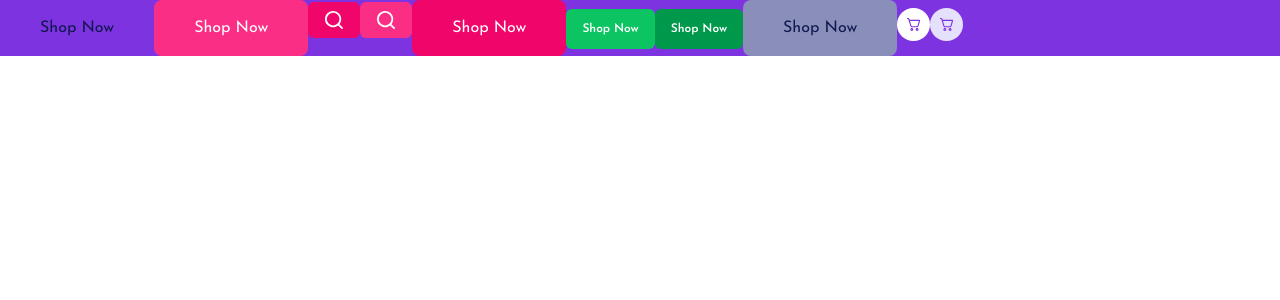
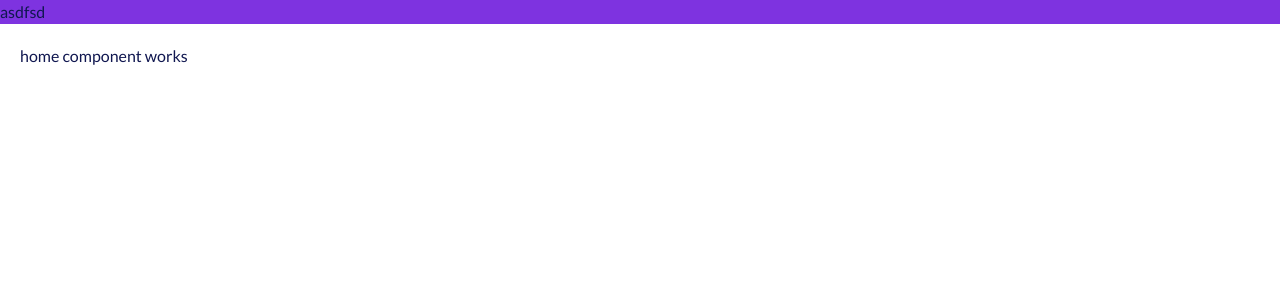
Before and after one commit to RochaDiego04/Hekto, a React (Vite) app: page / in a window 1280 px wide. Shown: the top 300 px of the page. Built offline with nearby package versions, Linux system fonts and the light colour scheme.

Commit message:
feat [navigation]: Adding routing for application and not found page view

```diff
--- a/package.json
+++ b/package.json
@@ -11,7 +11,8 @@
   },
   "dependencies": {
     "react": "^18.3.1",
-    "react-dom": "^18.3.1"
+    "react-dom": "^18.3.1",
+    "react-router-dom": "^6.26.2"
   },
   "devDependencies": {
     "@eslint/js": "^9.9.0",
--- a/src/App.tsx
+++ b/src/App.tsx
@@ -1,11 +1,27 @@
+import { createBrowserRouter, Outlet, RouterProvider } from "react-router-dom";
+
 import Header from "./components/Header";
+import TopBar from "./components/TopBar";
+
+import NotFound from "./pages/NotFound/NotFound";
+import Home from "./pages/Home/Home";
+import Footer from "./components/Footer";
+import NavBar from "./components/NavBar";
+import MainLayout from "./layout/Mainlayout";
 
 function App() {
-  return (
-    <>
-      <Header />
-    </>
-  );
+  const router = createBrowserRouter([
+    {
+      path: "/",
+      element: <MainLayout />, // Main layout for all common pages
+      children: [
+        { index: true, element: <Home /> }, // Default home page
+      ],
+    },
+    { path: "*", element: <NotFound /> }, // 404 page without layout
+  ]);
+
+  return <RouterProvider router={router} />;
 }
 
 export default App;
--- /dev/null
+++ b/src/assets/HektoLogo.tsx
@@ -0,0 +1,40 @@
+type HektoLogoProps = {
+  width: string;
+  height: string;
+  [key: string]: unknown;
+};
+
+export default function HektoLogo({ width, height, ...props }: HektoLogoProps) {
+  return (
+    <div style={{ width, height }} {...props}>
+      <svg
+        width="100"
+        height="28"
+        viewBox="0 0 100 28"
+        fill="none"
+        xmlns="http://www.w3.org/2000/svg"
+      >
+        <path
+          d="M22.6013 1.85268V27.5805H17.307V17.1286H5.29432V27.5805H0V1.85268H5.29432V12.2347H17.307V1.85268H22.6013Z"
+          fill="#0D0E43"
+        />
+        <path
+          d="M36.5343 28C34.5869 28 32.9317 27.6504 31.5686 26.9513C30.2298 26.2522 29.2074 25.2851 28.5015 24.0499C27.7956 22.8148 27.4426 21.3933 27.4426 19.7853C27.4426 18.2472 27.8564 16.8606 28.6841 15.6255C29.5117 14.3903 30.6192 13.4116 32.0067 12.6891C33.3942 11.9434 34.9399 11.5705 36.6438 11.5705C38.9319 11.5705 40.8062 12.2114 42.2668 13.4931C43.7516 14.7516 44.7131 16.5809 45.1512 18.9813L32.737 22.7566L31.6051 20.0999L40.5872 17.1985L39.5283 17.6529C39.3336 17.047 38.9806 16.5227 38.4694 16.0799C37.9826 15.6138 37.2402 15.3808 36.2422 15.3808C35.4876 15.3808 34.8182 15.5556 34.234 15.9051C33.6741 16.2314 33.236 16.7091 32.9195 17.3383C32.6274 17.9442 32.4814 18.6667 32.4814 19.5056C32.4814 20.4611 32.6639 21.2651 33.0291 21.9176C33.3942 22.5468 33.8932 23.0246 34.5261 23.3508C35.159 23.6771 35.8649 23.8402 36.6438 23.8402C37.2037 23.8402 37.7392 23.747 38.2504 23.5605C38.7859 23.3741 39.3092 23.1294 39.8204 22.8265L42.0842 26.4619C41.2322 26.928 40.3072 27.3009 39.3092 27.5805C38.3356 27.8602 37.4106 28 36.5343 28Z"
+          fill="#0D0E43"
+        />
+        <path
+          d="M48.8658 27.5805V0H53.9776V27.5805H48.8658ZM58.0305 17.1985L65.26 27.5805H59.3084L54.6713 19.995L58.0305 17.1985ZM52.4441 23.3508L51.9329 18.7016L61.5722 11.9201L64.6758 14.5418L52.4441 23.3508Z"
+          fill="#0D0E43"
+        />
+        <path
+          d="M70.295 5.59301H75.4068V12.2347H79.2771V16.0449H75.4068V27.5805H70.295V16.0449H67.8122V12.2347H70.295V5.59301Z"
+          fill="#0D0E43"
+        />
+        <path
+          d="M81.9263 19.7503C81.9263 18.1889 82.3036 16.7907 83.0582 15.5556C83.8371 14.3204 84.9203 13.3533 86.3078 12.6542C87.6953 11.9318 89.2896 11.5705 91.0909 11.5705C92.9165 11.5705 94.4988 11.9318 95.8376 12.6542C97.1764 13.3533 98.1987 14.3204 98.9046 15.5556C99.6349 16.7907 100 18.1889 100 19.7503C100 21.3117 99.6349 22.7216 98.9046 23.98C98.1987 25.2151 97.1764 26.1939 95.8376 26.9164C94.4988 27.6388 92.8922 28 91.0179 28C89.2653 28 87.6953 27.6737 86.3078 27.0212C84.9446 26.3687 83.8736 25.4249 83.0947 24.1898C82.3157 22.9546 81.9263 21.4748 81.9263 19.7503ZM87.0745 19.7853C87.0745 20.5776 87.2449 21.3 87.5857 21.9526C87.9265 22.5818 88.389 23.0828 88.9732 23.4557C89.5574 23.8285 90.2146 24.015 90.9449 24.015C91.7482 24.015 92.4419 23.8285 93.0261 23.4557C93.6103 23.0828 94.0606 22.5818 94.3771 21.9526C94.6935 21.3 94.8517 20.5776 94.8517 19.7853C94.8517 18.9696 94.6935 18.2472 94.3771 17.618C94.0606 16.9888 93.6103 16.4877 93.0261 16.1149C92.4419 15.742 91.7482 15.5556 90.9449 15.5556C90.2146 15.5556 89.5574 15.742 88.9732 16.1149C88.389 16.4877 87.9265 16.9888 87.5857 17.618C87.2449 18.2472 87.0745 18.9696 87.0745 19.7853Z"
+          fill="#0D0E43"
+        />
+      </svg>
+    </div>
+  );
+}
--- /dev/null
+++ b/src/components/Footer.tsx
@@ -0,0 +1,3 @@
+export default function Footer() {
+  return <p>footer works</p>;
+}
--- a/src/components/Header.tsx
+++ b/src/components/Header.tsx
@@ -1,5 +1,9 @@
-import TopBar from "./TopBar";
+import Slider from "./Slider";
 
 export default function Header() {
-  return <TopBar></TopBar>;
+  return (
+    <>
+      <Slider></Slider>
+    </>
+  );
 }
--- /dev/null
+++ b/src/components/NavBar.tsx
@@ -0,0 +1,14 @@
+import { NavLink } from "react-router-dom";
+
+export default function NavBar() {
+  return (
+    <nav>
+      <ul>
+        <li>
+          {/* <NavLink to="/">Home</NavLink>
+          <NavLink to="/asdfa">NotFound</NavLink> */}
+        </li>
+      </ul>
+    </nav>
+  );
+}
--- /dev/null
+++ b/src/components/Slider.tsx
@@ -0,0 +1,3 @@
+export default function Slider() {
+  return <div>Im the silder</div>;
+}
--- a/src/components/TopBar.tsx
+++ b/src/components/TopBar.tsx
@@ -1,72 +1,5 @@
-import Button from "./Button/Button";
-import SearchIcon from "../assets/SearchIcon";
 import "./Button/Button.css";
-import CartIcon from "../assets/CartIcon";
 
 export default function TopBar() {
-  return (
-    <div className="bg-tertiary ">
-      <Button>Shop Now</Button>
-      <Button
-        buttonType="anchor"
-        mode="filled"
-        onClick={() => console.log("hello")}
-      >
-        Shop Now
-      </Button>
-      <Button
-        className="dark"
-        buttonType="anchor"
-        Icon={() => <SearchIcon fillColor="#fff" width="24px" height="24px" />}
-      ></Button>
-      <Button
-        buttonType="anchor"
-        Icon={() => <SearchIcon fillColor="#fff" width="24px" height="24px" />}
-      ></Button>
-      <Button
-        buttonType="button"
-        mode="filledDark"
-        onClick={() => console.log("hello")}
-      >
-        Shop Now
-      </Button>
-      <Button
-        buttonType="button"
-        mode="smallGreen"
-        onClick={() => console.log("hello")}
-      >
-        Shop Now
-      </Button>
-      <Button
-        buttonType="button"
-        mode="smallDarkGreen"
-        onClick={() => console.log("hello")}
-      >
-        Shop Now
-      </Button>
-      <Button
-        buttonType="button"
-        mode="filled"
-        disabled
-        onClick={() => console.log("hello")}
-      >
-        Shop Now
-      </Button>
-      <Button
-        buttonType="anchor"
-        mode="cart"
-        Icon={() => <CartIcon fillColor="#7e33e0" width="15px" height="15px" />}
-      ></Button>
-      <Button
-        buttonType="anchor"
-        mode="cart2 cart"
-        Icon={() => <CartIcon fillColor="#7e33e0" width="15px" height="15px" />}
-      ></Button>
-      <Button
-        buttonType="anchor"
-        mode="cart3 cart"
-        Icon={() => <CartIcon fillColor="#7e33e0" width="15px" height="15px" />}
-      ></Button>
-    </div>
-  );
+  return <div className="bg-tertiary ">asdfsd</div>;
 }
--- /dev/null
+++ b/src/layout/MainLayout.tsx
@@ -0,0 +1,15 @@
+import { Outlet } from "react-router-dom";
+import NavBar from "../components/NavBar";
+import TopBar from "../components/TopBar";
+
+export default function MainLayout() {
+  return (
+    <>
+      <TopBar />
+      <NavBar />
+      <div style={{ padding: "20px" }}>
+        <Outlet />
+      </div>
+    </>
+  );
+}
--- /dev/null
+++ b/src/pages/Home/Home.tsx
@@ -0,0 +1,3 @@
+export default function Home() {
+  return <>home component works</>;
+}
--- /dev/null
+++ b/src/pages/NotFound/NotFound.tsx
@@ -0,0 +1,28 @@
+import { NavLink } from "react-router-dom";
+import HektoLogo from "../../assets/HektoLogo";
+import Button from "../../components/Button/Button";
+
+export default function NotFound() {
+  return (
+    <div className=" text-center mt-40">
+      <NavLink to="/">
+        <HektoLogo
+          width="100px"
+          height="100px"
+          className=" flex justify-center items-center mx-auto"
+        ></HektoLogo>
+      </NavLink>
+
+      <h1 className=" inline-block max-w-4xl">
+        <span className=" text-primary">Oops!</span> We couldn't found the page
+        you're trying to reach
+      </h1>
+      <p className=" text-xl">
+        The link you followed may be broken, or the page may have been removed.
+      </p>
+      <Button mode="filled" className=" mt-8">
+        <NavLink to="/">Home</NavLink>
+      </Button>
+    </div>
+  );
+}
```
Also changed, not shown: 1 other file (tests, documents, lock files or other folders).
